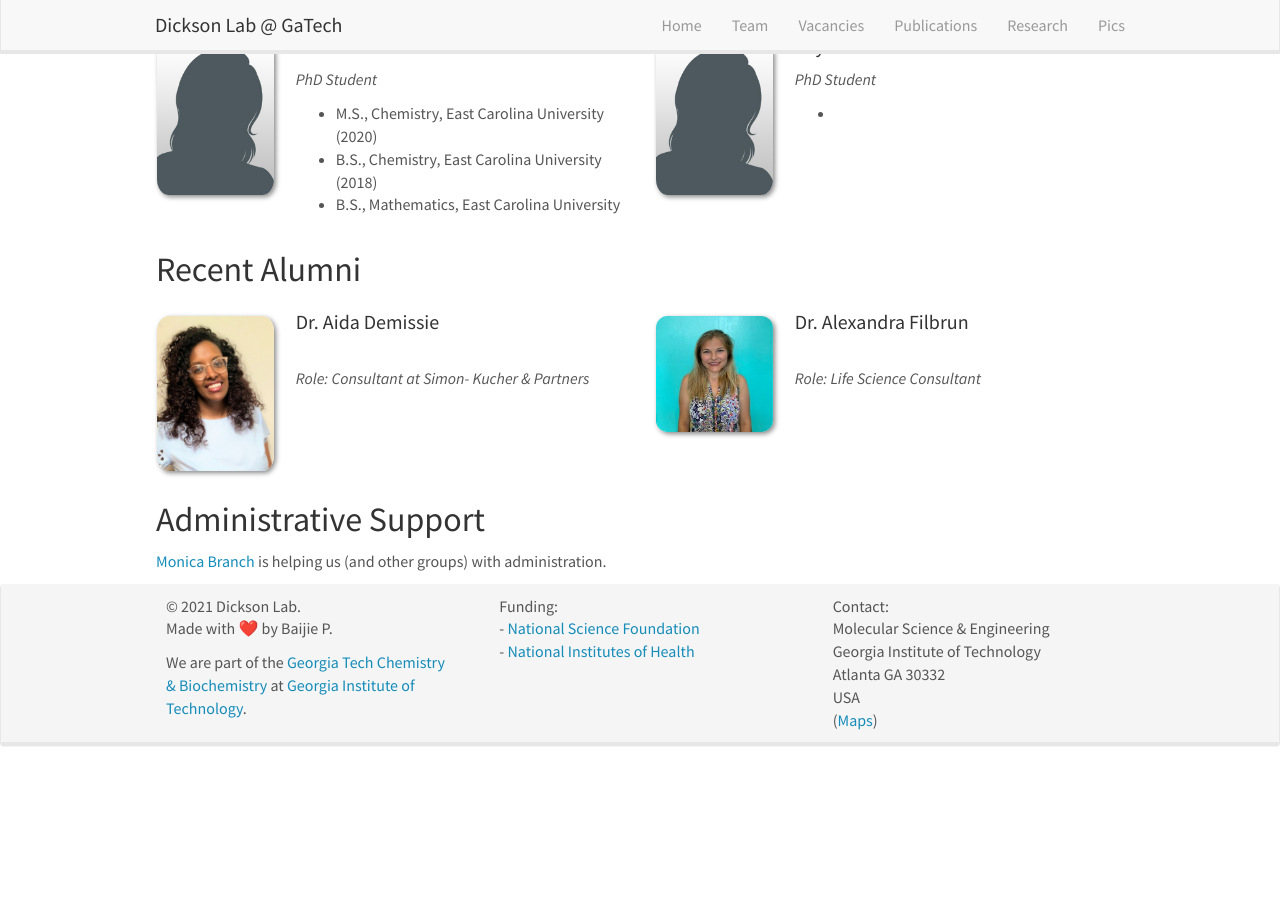
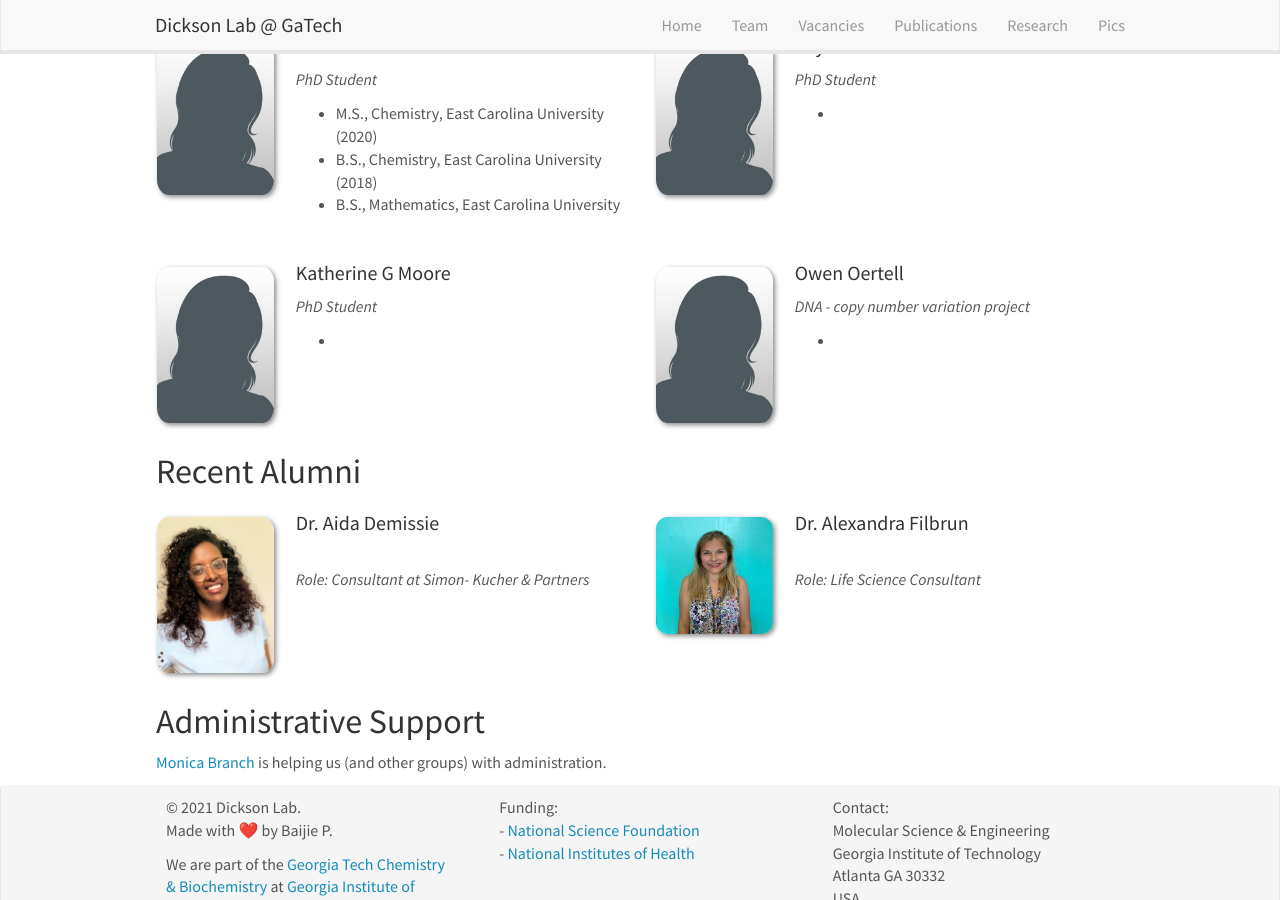
Before and after one commit to DicksonLabPage/GroupPage, a Jekyll site: the page built from _pages/team.md, in a window 1280 px wide and 900 px high, scrolled down 787 px. Built offline with Jekyll 4.4.1, drawn with Linux system fonts in a browser that asks for light colours; nearby versions of some CDN libraries; before the commit the page ends 1555 px from its top, so only the background shows below that.

Commit message:
update some info

```diff
--- a/_data/team_members.yml
+++ b/_data/team_members.yml
@@ -71,3 +71,21 @@
   education1:
   education2:
   education3:
+
+- name: Katherine G Moore
+  photo: blankpic.jpg
+  info: PhD Student
+  email: spalui3@gatech.edu
+  number_educ: 1
+  education1:
+  education2:
+  education3:
+
+- name: Owen Oertell
+  photo: blankpic.jpg
+  info:  DNA - copy number variation project
+  email: spalui3@gatech.edu
+  number_educ: 1
+  education1:
+  education2:
+  education3:
```
Also changed, not shown: _pages/home.md (+1 -1 lines).
